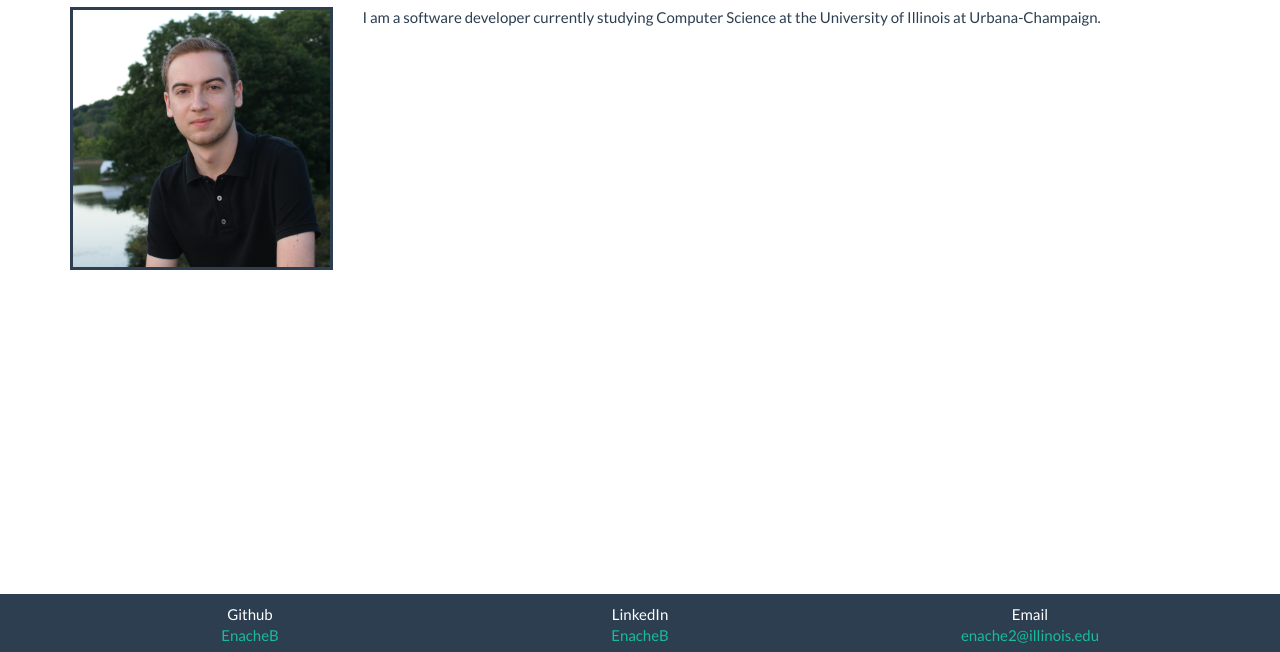
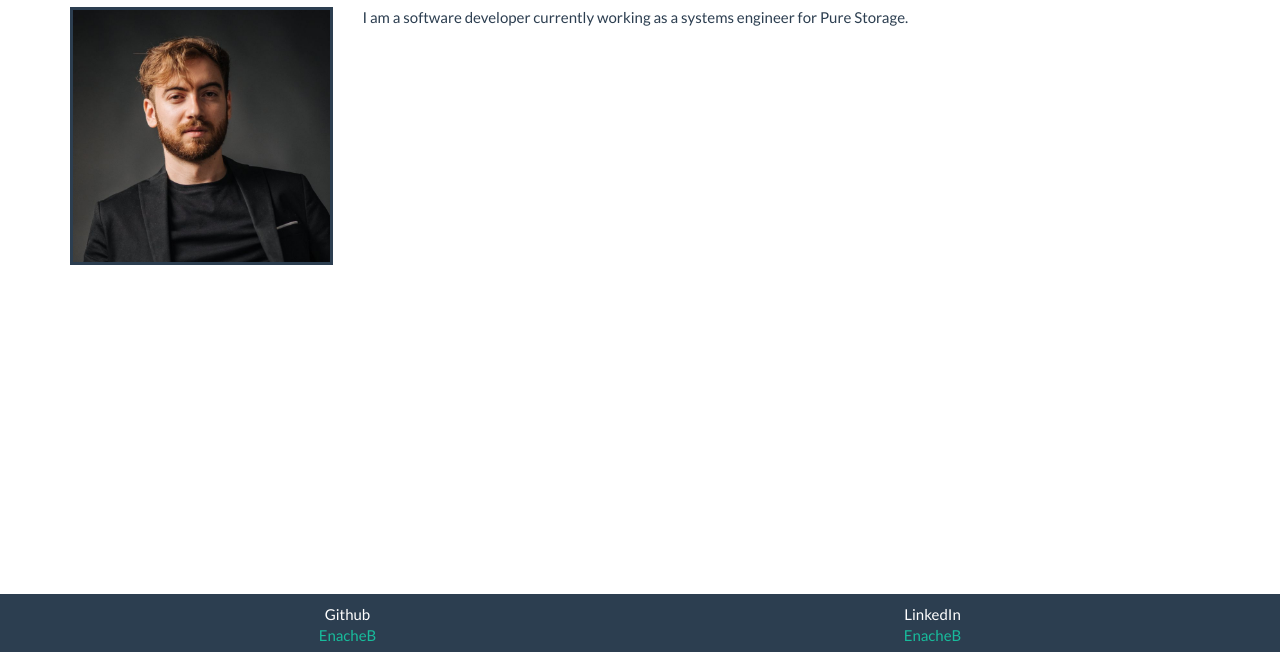
Before and after one commit to EnacheB/EnacheB.github.io, a plain HTML site: page index.html in a window 1280 px wide. Shown: the part 148-800 px from the top of the page. Drawn offline with nearby package versions, Linux system fonts and the light colour scheme.

Commit message:
Update Resume 2023

```diff
--- a/index.html
+++ b/index.html
@@ -47,10 +47,10 @@
         <div class="row">
             <div class="col-md-12"><h1>About Me</h1></div>
             <div class="col-md-3">
-                <img src="Portrait.png" alt="Picture of My Face Goes Here" class="img-responsive">
+                <img src="Portrait.jpeg" alt="Picture of My Face Goes Here" class="img-responsive">
             </div>
             <div class="col-md-9">
-                <p>I am a software developer currently studying Computer Science at the University of Illinois at Urbana-Champaign. </p>
+                <p>I am a software developer currently working as a systems engineer for Pure Storage. </p>
             </div>
         </div>
     </div>
@@ -58,20 +58,16 @@
     <footer class="footer">
         <div class="container">
             <div class="row" style="padding-top: 10px;" id="FooterRow">
-            <div class="col-sm-4 text-center">
+            <div class="col-sm-6 text-center">
                 Github<br>
                 <a href="https://github.com/EnacheB">EnacheB</a>
             </div>
                 <div class="hidden-lg hidden-md hidden-sm">&nbsp;</div>
-            <div class="col-sm-4 text-center">
+            <div class="col-sm-6 text-center">
                 LinkedIn<br>
                 <a href="https://www.linkedin.com/pub/bogdan-enache/a3/b1/a27">EnacheB</a>
             </div>
                 <div class="hidden-lg hidden-md hidden-sm">&nbsp;</div>
-            <div class="col-sm-4 text-center">
-                Email<br>
-                    <a href="mailto:enache2@illinois.edu">enache2@illinois.edu</a>
-            </div>
             </div>
         </div>
     </footer>
```
Also changed, not shown: portfolio.html (+3 -0 lines), Portrait.jpeg (added), 1 other file.
